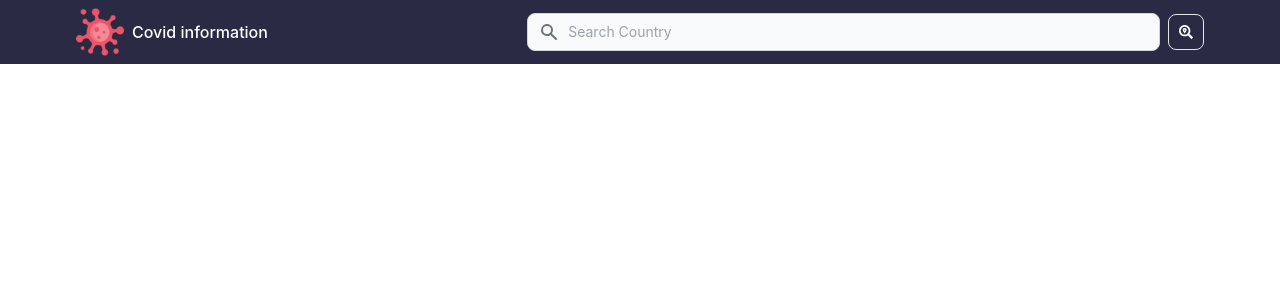
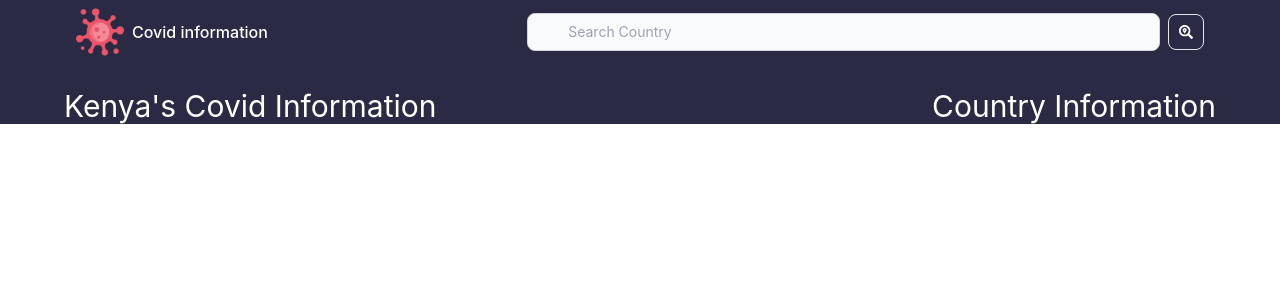
Before and after one commit to sircollo/react-covid-info-app, a React (Create React App) app: page / in a window 1280 px wide. Shown: the top 300 px of the page. Built offline with nearby package versions, Linux system fonts and the light colour scheme; no server answers.

Commit message:
Feat: adds function to get user current location

```diff
--- a/package.json
+++ b/package.json
@@ -6,7 +6,10 @@
     "@testing-library/jest-dom": "^5.16.5",
     "@testing-library/react": "^13.4.0",
     "@testing-library/user-event": "^13.5.0",
+    "axios": "^1.2.2",
+    "country-data": "^0.0.31",
     "react": "^18.2.0",
+    "react-axios": "^2.0.6",
     "react-dom": "^18.2.0",
     "react-icons": "^4.7.1",
     "react-scripts": "5.0.1",
@@ -37,6 +40,7 @@
     ]
   },
   "devDependencies": {
+    "json-loader": "^0.5.7",
     "tailwindcss": "^3.2.4"
   }
 }
--- a/src/pages/CovidInfo.jsx
+++ b/src/pages/CovidInfo.jsx
@@ -1,7 +1,26 @@
-import React from 'react'
+import React, {useEffect, useState} from 'react'
 import Logo from "../assets/virus.png"
 import { FaSearchLocation } from "react-icons/fa"
+import { countries } from 'country-data'
+import axios from "axios"
 export default function CovidInfo() {
+    const [country, setCountry] = useState("");
+
+    const options = {
+        method: 'GET',
+        url: `https:ipinfo.io/json?token=a3477223ca0a15`,
+    }
+    useEffect(() => {
+        if(navigator.geolocation){
+            axios.request(options).then(function (response){
+                const country_code = (response.data.country)
+                setCountry(countries[`${country_code}`].name)
+            }).catch(function (error){
+                console.log(error)
+                setCountry("Kenya")
+            });
+        }
+      });
 
   return (
     <div className='bg-custom h-full'>
@@ -15,7 +34,7 @@ export default function CovidInfo() {
                   <form className="flex items-center">
                       <div className="relative w-full">
                           <div className="absolute inset-y-0 left-0 flex items-center pl-3 pointer-events-none">
-                              <svg aria-hidden="true" className="w-5 h-5 text-gray-500 dark:text-gray-400" fill="currentColor" viewBox="0 0 20 20" xmlns="http://www.w3.org/2000/svg"><path fill-rule="evenodd" d="M8 4a4 4 0 100 8 4 4 0 000-8zM2 8a6 6 0 1110.89 3.476l4.817 4.817a1 1 0 01-1.414 1.414l-4.816-4.816A6 6 0 012 8z" clip-rule="evenodd"></path></svg>
+
                           </div>
                           <input type="text" id="country-search" className="bg-gray-50 border border-gray-300 text-gray-900 text-sm rounded-lg focus:ring-custom focus:border-custom block w-full pl-10 p-2  dark:bg-gray-700 dark:border-gray-600 dark:placeholder-gray-400 dark:text-white dark:focus:ring-custom dark:focus:border-custom" placeholder="Search Country" required />
                       </div>
@@ -27,7 +46,17 @@ export default function CovidInfo() {
 
               </div>
           </header>
+          <div className='w-full flex justify-between flex-wrap whitespace-nowrap mx-auto items-center max-w-6xl mt-6'>
+            <div className=''>
+                <p className='text-3xl text-white'>{country}'s Covid Information</p>
+                <div>
 
+                </div>
+            </div>
+            <div className=''>
+                <p className='text-3xl text-white'>Country Information</p>
+            </div>
+          </div>
     </div>
   )
 }
```
Also changed, not shown: 2 other files (tests, documents, lock files or other folders).
